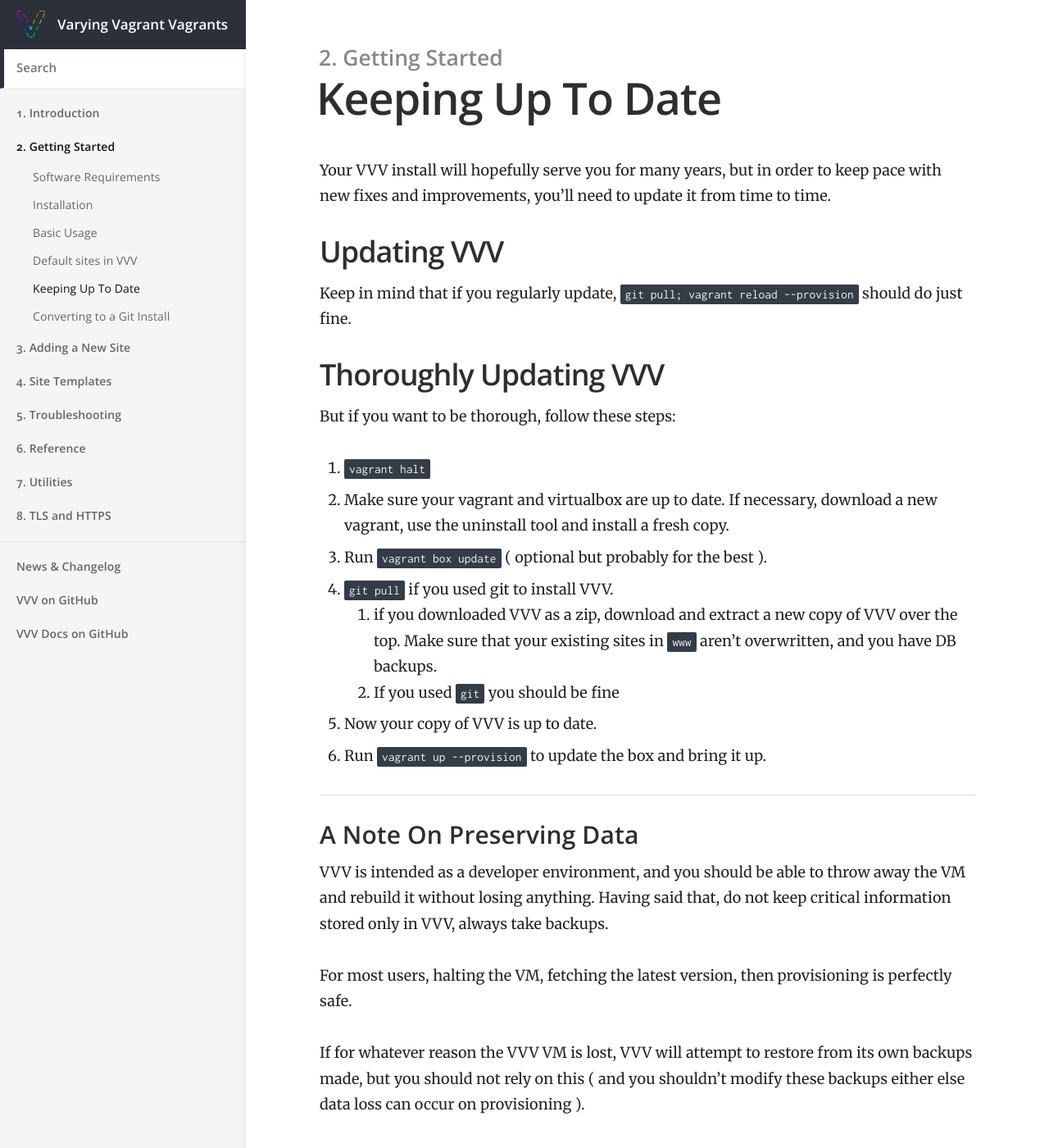
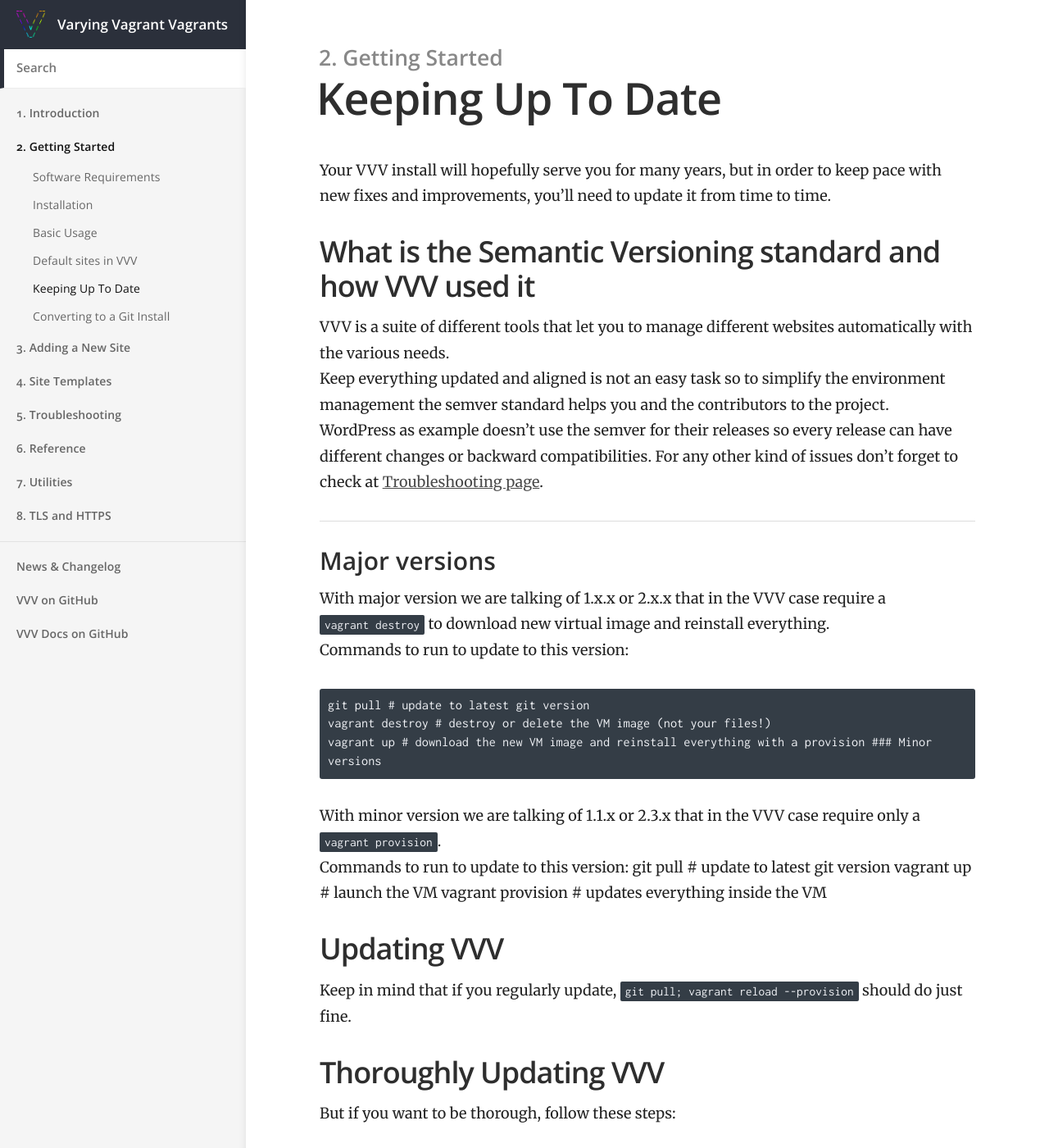
Before and after one commit to Varying-Vagrant-Vagrants/varyingvagrantvagrants.org, a Jekyll site: the page built from docs/en-US/installation/keeping-up-to-date.md, in a window 1280 px wide and 1400 px high. Shown: the whole window at 82% size. Built offline with Jekyll 4.4.1, drawn with Linux system fonts in a browser that asks for light colours.

Commit message:
merge content

```diff
--- a/docs/en-US/installation/keeping-up-to-date.md
+++ b/docs/en-US/installation/keeping-up-to-date.md
@@ -7,6 +7,29 @@ permalink: /docs/en-US/installation/keeping-up-to-date/
 ---
 
 Your VVV install will hopefully serve you for many years, but in order to keep pace with new fixes and improvements, you'll need to update it from time to time.
+
+## What is the Semantic Versioning standard and how VVV used it
+
+VVV is a suite of different tools that let you to manage different websites automatically with the various needs.
+Keep everything updated and aligned is not an easy task so to simplify the environment management the semver standard helps you and the contributors to the project.
+WordPress as example doesn't use the semver for their releases so every release can have different changes or backward compatibilities.
+For any other kind of issues don't forget to check at [Troubleshooting page](https://varyingvagrantvagrants.org/docs/en-US/troubleshooting/).
+
+### Major versions
+
+With major version we are talking of 1.x.x or 2.x.x that in the VVV case require a `vagrant destroy` to download new virtual image and reinstall everything.
+Commands to run to update to this version:
+
+    git pull # update to latest git version
+    vagrant destroy # destroy or delete the VM image (not your files!)
+    vagrant up # download the new VM image and reinstall everything with a provision
+### Minor versions
+
+With minor version we are talking of 1.1.x or 2.3.x that in the VVV case require only a `vagrant provision`.
+Commands to run to update to this version:
+    git pull # update to latest git version
+    vagrant up # launch the VM
+    vagrant provision # updates everything inside the VM
 
 ## Updating VVV
 
```
Also changed, not shown: docs/en-US/troubleshooting/version.md (deleted, +0 -33 lines).
